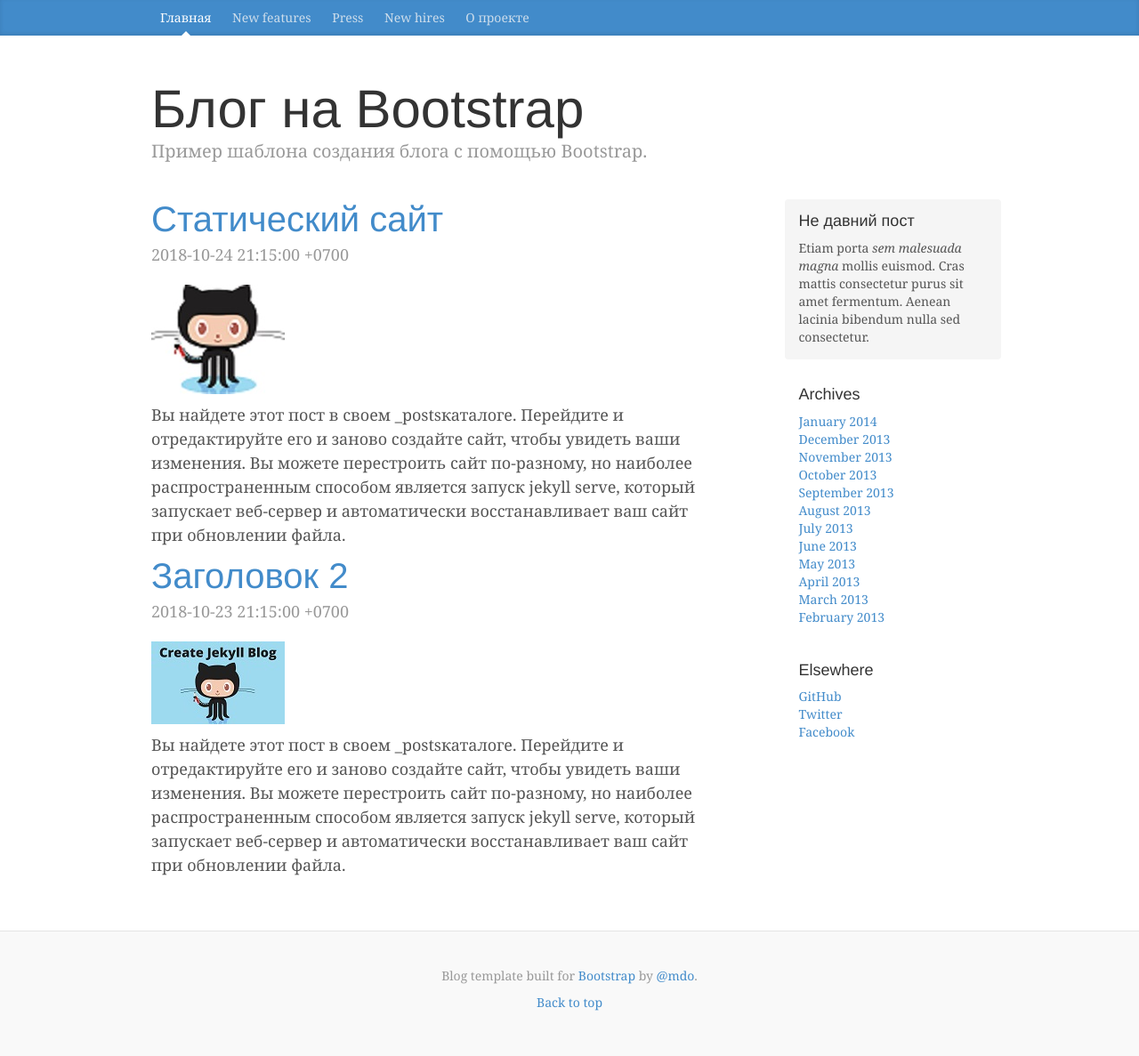
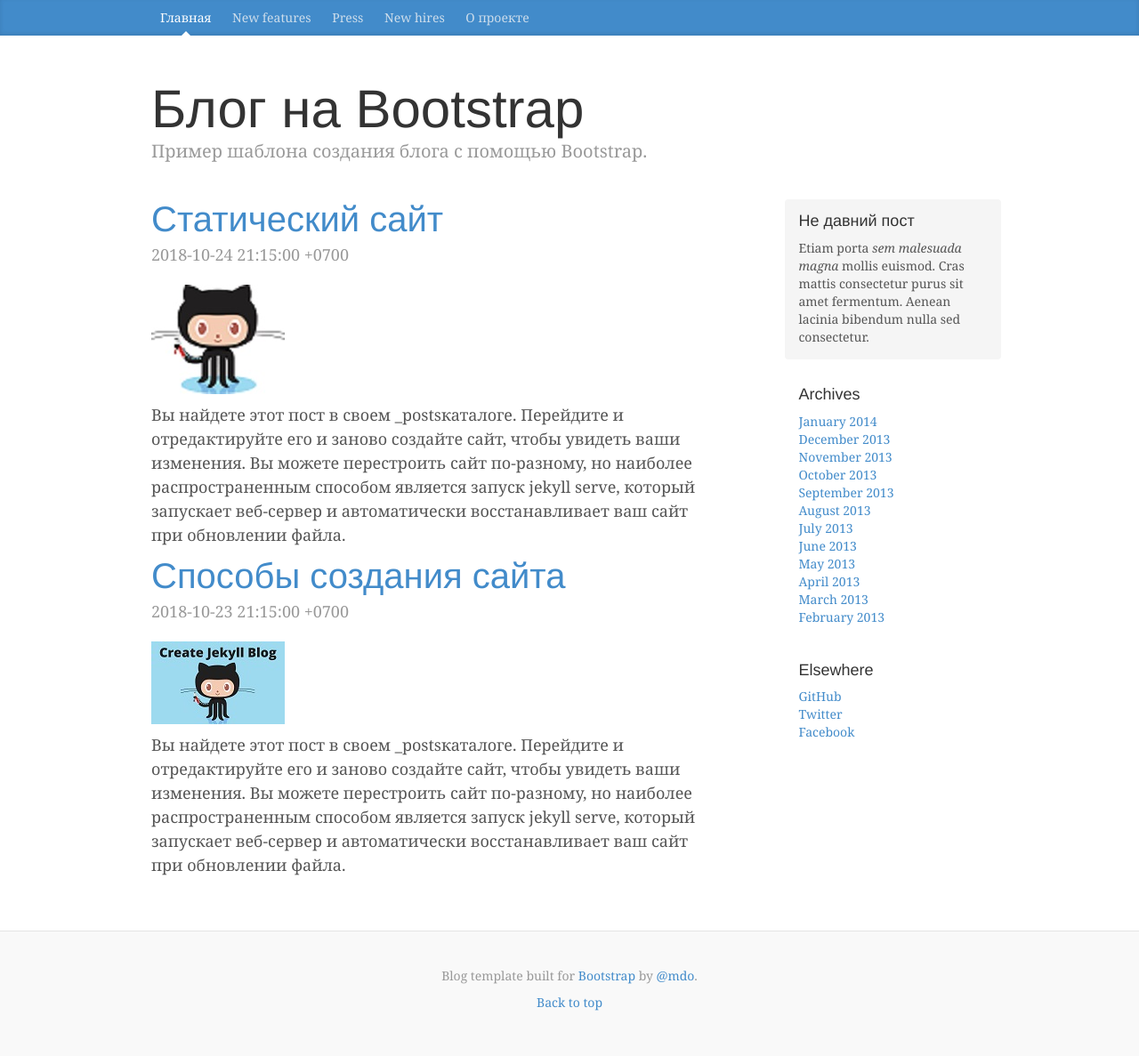
Before and after one commit to anatoliy017/anatoliy017.github.io, a Jekyll site: the page built from index.md, in a window 1280 px wide. Shown: the whole page at 89% size. Built offline with Jekyll 4.4.1, drawn with Linux system fonts in a browser that asks for light colours; comment, search, counter and statistics services are not loaded.

Commit message:
Updated Welcome To Jekyll (2)

```diff
--- a/_posts/2018-10-23-welcome-to-jekyll (2).md
+++ b/_posts/2018-10-23-welcome-to-jekyll (2).md
@@ -1,6 +1,6 @@
 ---
-title: Заголовок 2
-date: 2018-10-23 14:15:00 Z
+title: Способы создания сайта
+date: 2018-10-23 21:15:00 +07:00
 categories:
 - jekyll
 description: Мое метоописание 2
```
